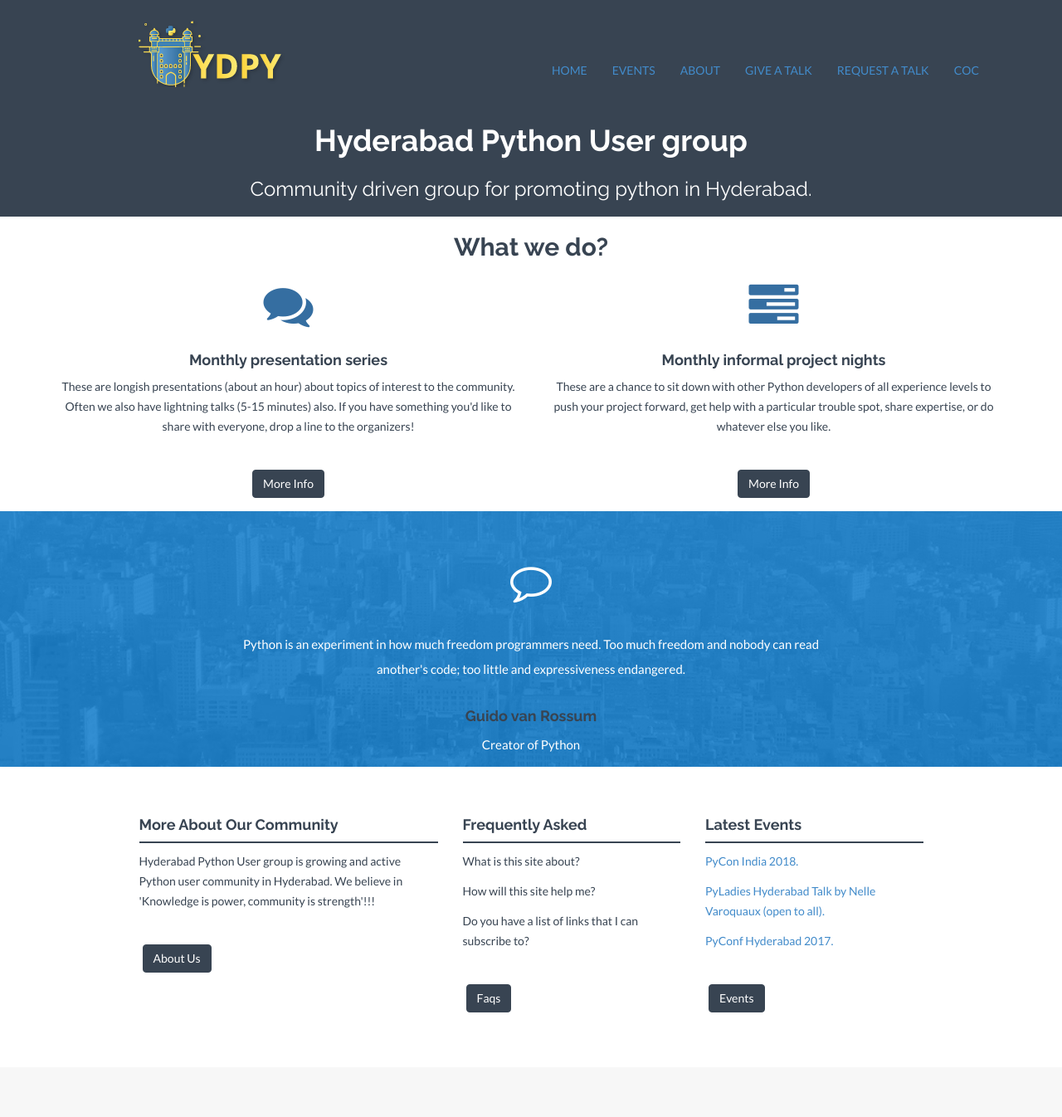
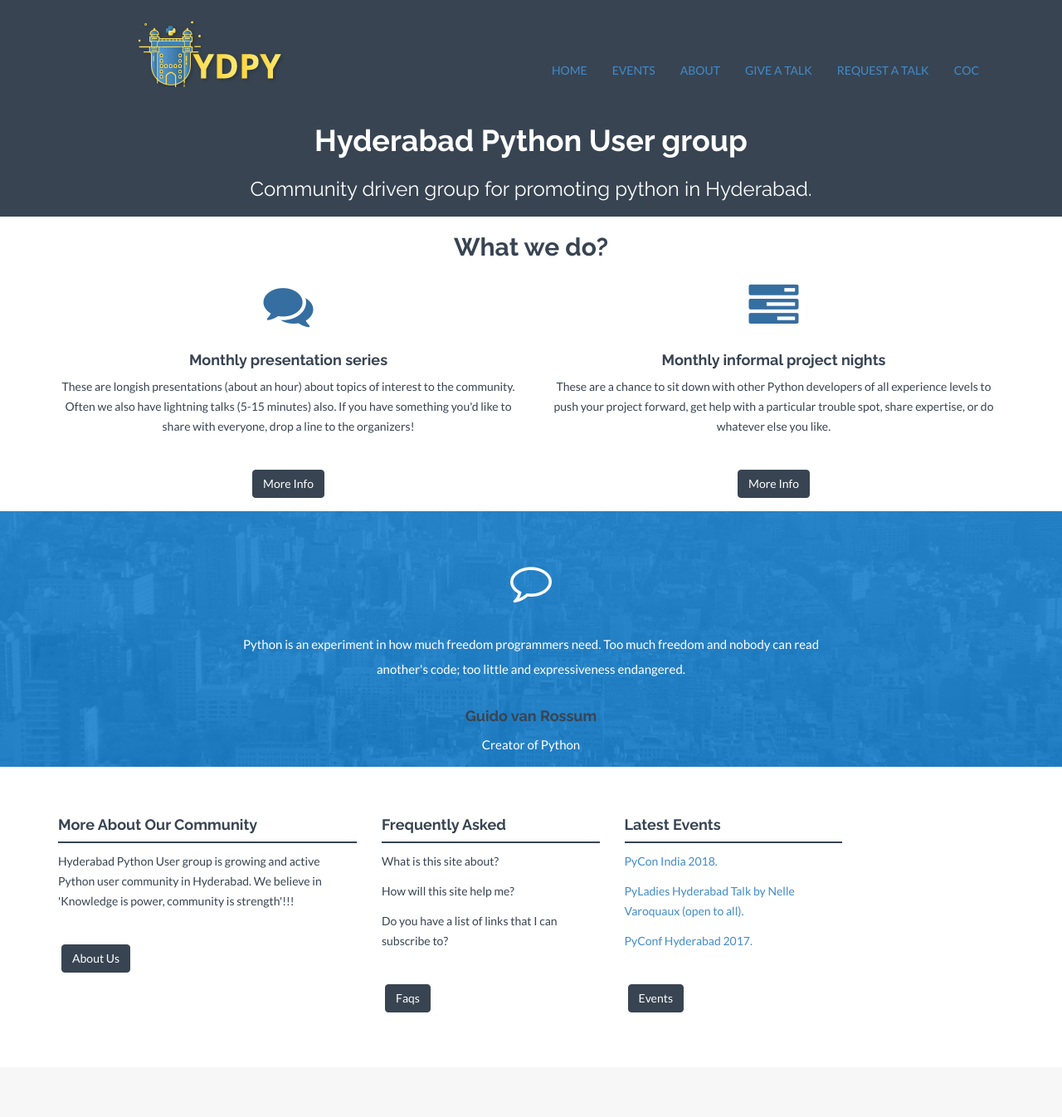
Before and after one commit to HydPy/HydPy, a Jekyll site: the page built from index.html, in a window 1280 px wide. Shown: the top 1346 px of the page at 83% size. Built offline with Jekyll 4.4.1, drawn with Linux system fonts in a browser that asks for light colours; nearby versions of some CDN libraries; grey boxes are pictures that could not be loaded.

Commit message:
Update the responsive view

```diff
--- a/index.html
+++ b/index.html
@@ -8,14 +8,14 @@
     <div class="container">
         <div class="row centered">
             <h2>What we do?</h2>
-            <div class="col-md-6">
+            <div class="col-md-6 col-lg-6 col-sm-12">
                 <i class="fa fa-comments" aria-hidden="true"></i>
                 <span class="sr-only">Monthly presentation series</span>
                 <h4>Monthly presentation series</h4>
                 <p>These are longish presentations (about an hour) about topics of interest to the community. Often we also have lightning talks (5-15 minutes) also. If you have something you'd like to share with everyone, drop a line to the organizers!</p>
                 <p><br/><a href="/events/" class="btn btn-theme">More Info</a></p>
             </div>
-            <div class="col-md-6">
+            <div class="col-md-6 col-lg-6 col-sm-12">
                 <i class="fa fa-tasks" aria-hidden="true"></i>
                 <span class="sr-only">Monthly informal project nights</span>
                 <h4>Monthly informal project nights</h4>
@@ -31,14 +31,14 @@
 
 <div class="container mtb">
     <div class="row">
-        <div class="col-lg-4 col-lg-offset-1">
+        <div class="col-lg-4 col-md-4 col-sm-12">
             <h4>More About Our Community</h4>
             <div class="hline"></div>
             <p>{{ site.about }}</p>
             <p><br/><a href="{{ "/about/" | prepend: site.baseurl }}" class="btn btn-theme">About Us</a></p>
         </div>
 
-        <div class="col-lg-3">
+        <div class="col-lg-3 col-md-4 col-sm-12">
             <h4>Frequently Asked</h4>
             <div class="hline"></div>
             {% for question in site.faqs limit:3%}
@@ -47,7 +47,7 @@
             <p><br/><a href="{{ "/faqs/" | prepend: site.baseurl }}" class="btn btn-theme">Faqs</a></p>
         </div>
 
-        <div class="col-lg-3">
+        <div class="col-lg-3 col-md-4 col-sm-12">
             <h4>Latest Events</h4>
             <div class="hline"></div>
             {% for post in site.posts limit:3 %}
```
